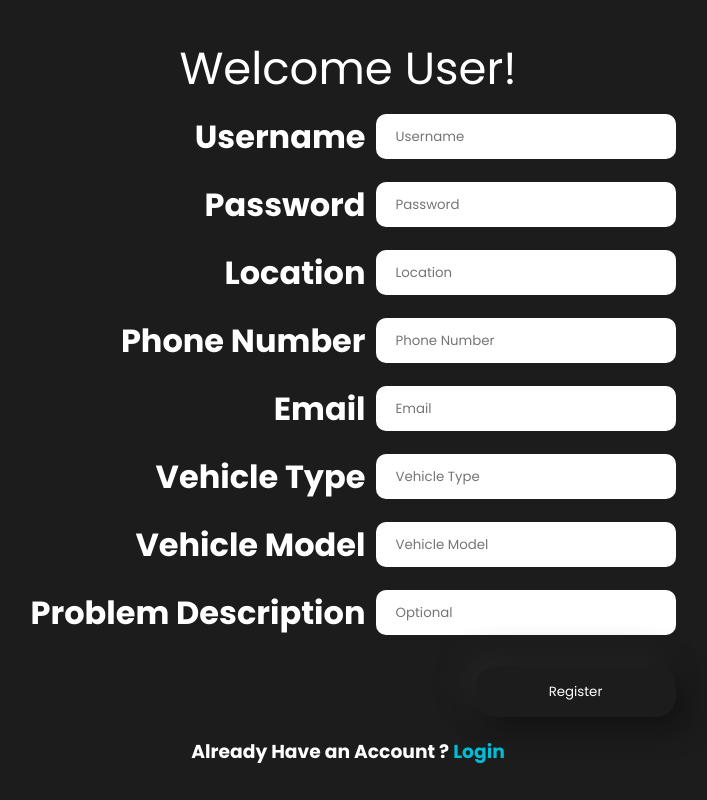
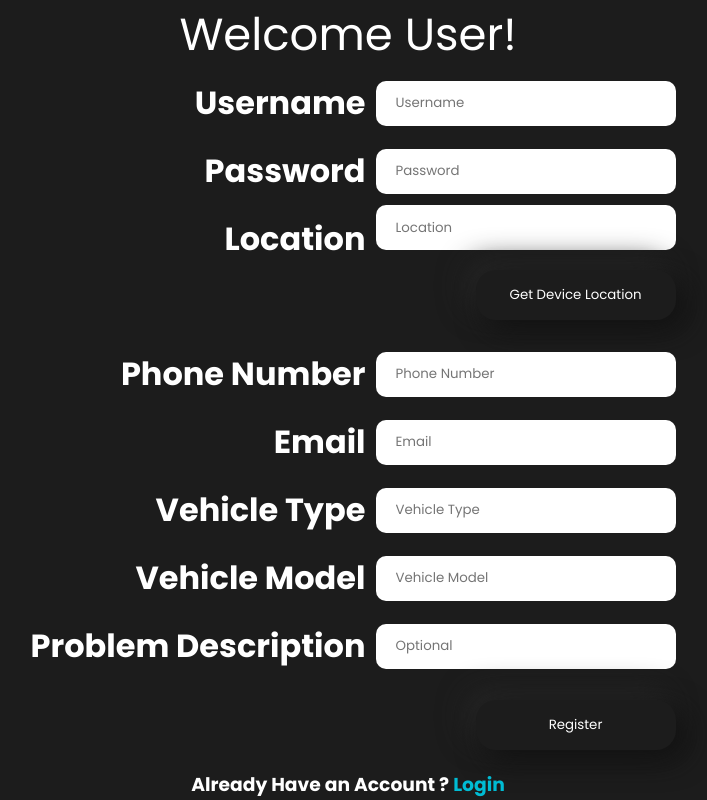
Before and after one commit to hareesh-r/RoadSideAssistance, a React (Create React App) app in the folder client/: page /RegisterUser in a window 1280 px wide. Shown: the whole page, without its empty margins (292-999 px from the left). Built offline with nearby package versions, Linux system fonts and the light colour scheme.

Commit message:
feat : Added functionality to all components

```diff
--- a/client/src/Admin.jsx
+++ b/client/src/Admin.jsx
@@ -89,6 +89,7 @@ function Admin() {
 
           <div className="list-wrapper">
             <div className="view-mechanics">
+            <h1>Mechanics Data</h1>
               {viewMech ? (
                 <>
                   {MechData.map((data, index) => (
@@ -128,6 +129,7 @@ function Admin() {
               )}
             </div>
             <div className="view-mechanics view-user">
+              <h1>Users Data</h1>
               {viewUser ? (
                 <>
                   {UserData.map((data, index) => (
--- a/client/src/Dashboard.jsx
+++ b/client/src/Dashboard.jsx
@@ -123,7 +123,7 @@ function Dashboard({ user }) {
         }
         {
           ShowRequest && RequestContent.length === 0 &&
-          <div>No Feedbacks!</div>
+          <div>No Requests!</div>
         }
       </div>
     </div>
--- a/client/src/Register.jsx
+++ b/client/src/Register.jsx
@@ -57,12 +57,26 @@ function Register({ user }) {
 
             <div
 
-              className="input-grp flex row"
+              className="input-grp flex row location"
             >
               <h1>Location </h1>
-              <input onChange={(e) => {
-                setLocation(e.target.value);
-              }} className="location" type="text" placeholder="Location" />
+              <div className="flex col right">
+                <input onChange={(e) => {
+                  setLocation(e.target.value);
+                }} className="location" id="location" type="text" placeholder="Location" />
+                <button id="locationbutton" onClick={
+                  () => {
+                    if (navigator.geolocation) {
+                      navigator.geolocation.getCurrentPosition(showPosition);
+                    }
+                    function showPosition(position) {
+                      document.getElementById("location").value = "Latitude: " + position.coords.latitude + " Longitude: " + position.coords.longitude;
+                      setLocation("Latitude: " + position.coords.latitude + " Longitude: " + position.coords.longitude)
+                    }
+                  }
+                }>Get Device Location</button>
+              </div>
+
             </div>
 
             <div
```
